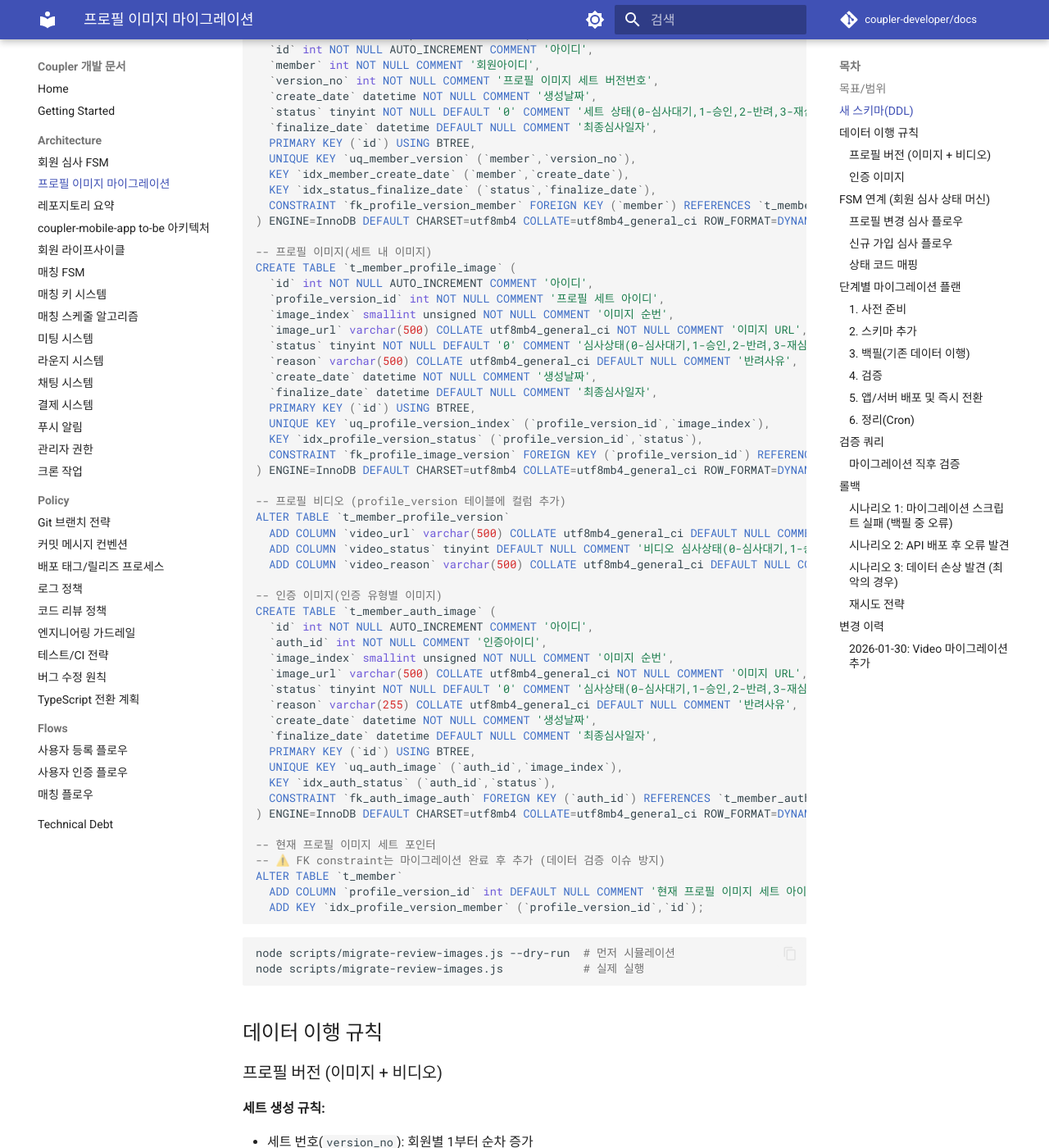
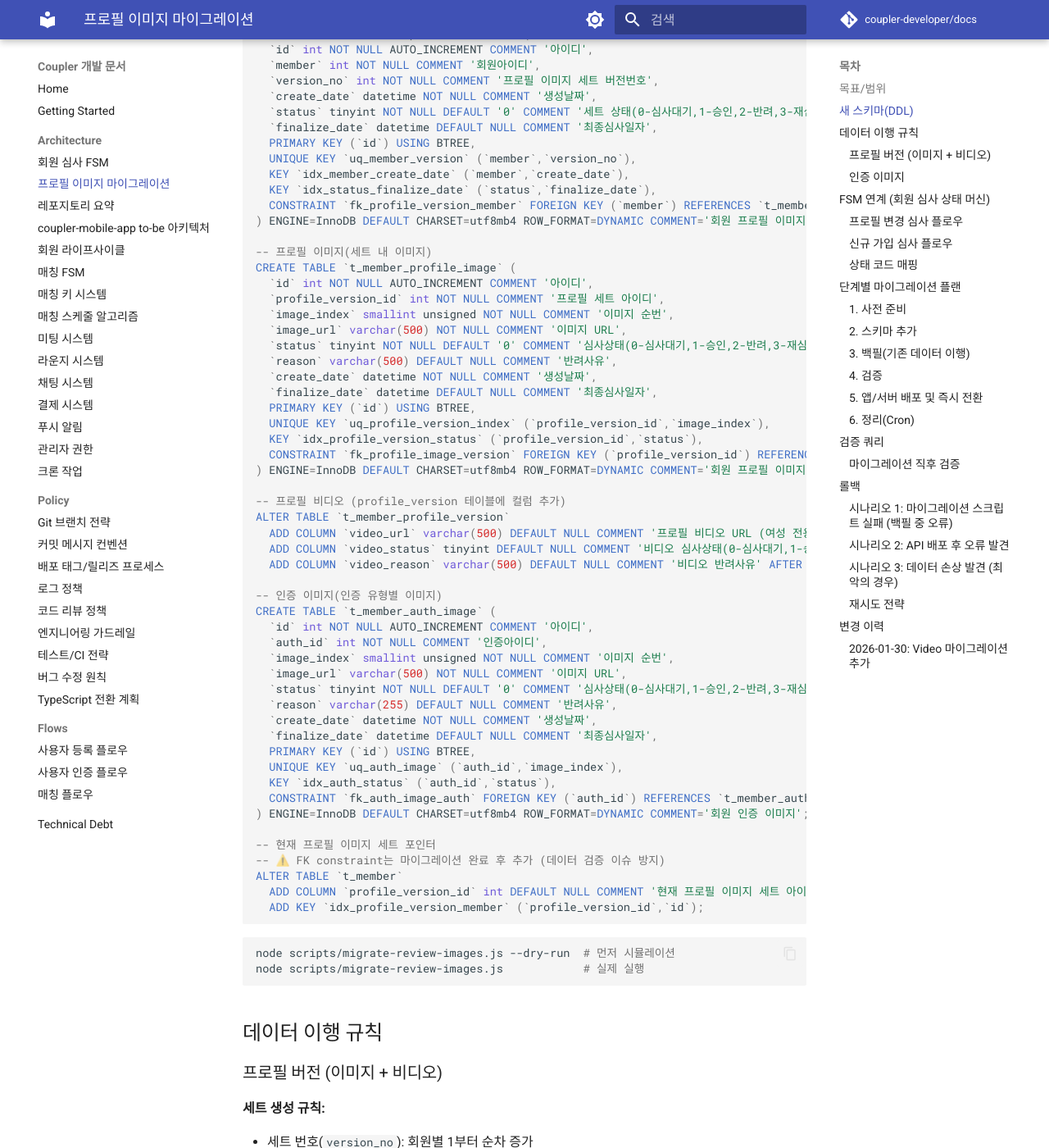
Before and after one commit to coupler-developer/docs, an MkDocs documentation site: the page built from content/architecture/member-review-image-migration-plan.md, in a window 1280 px wide and 1400 px high, scrolled down 454 px. Shown: the whole window at 82% size. Built offline with MkDocs 1.6.1 and Material for MkDocs 9.7.7, drawn with Linux system fonts in a browser that asks for light colours; comment, search, counter and statistics services are not loaded.

Commit message:
chore: collate 강제 규칙 제거
- maria 10.6 -> 운영
- mysql 8 -> 개발
이 상황에서 collate 강제하지 않게 기본 상속되도록 제거

Signed-off-by: zmrdltl <meenseek5929@naver.com>

```diff
--- a/content/architecture/member-review-image-migration-plan.md
+++ b/content/architecture/member-review-image-migration-plan.md
@@ -22,45 +22,45 @@ CREATE TABLE `t_member_profile_version` (
   KEY `idx_member_create_date` (`member`,`create_date`),
   KEY `idx_status_finalize_date` (`status`,`finalize_date`),
   CONSTRAINT `fk_profile_version_member` FOREIGN KEY (`member`) REFERENCES `t_member` (`id`) ON DELETE CASCADE
-) ENGINE=InnoDB DEFAULT CHARSET=utf8mb4 COLLATE=utf8mb4_general_ci ROW_FORMAT=DYNAMIC COMMENT='회원 프로필 이미지 세트 버전';
+) ENGINE=InnoDB DEFAULT CHARSET=utf8mb4 ROW_FORMAT=DYNAMIC COMMENT='회원 프로필 이미지 세트 버전';
 
 -- 프로필 이미지(세트 내 이미지)
 CREATE TABLE `t_member_profile_image` (
   `id` int NOT NULL AUTO_INCREMENT COMMENT '아이디',
   `profile_version_id` int NOT NULL COMMENT '프로필 세트 아이디',
   `image_index` smallint unsigned NOT NULL COMMENT '이미지 순번',
-  `image_url` varchar(500) COLLATE utf8mb4_general_ci NOT NULL COMMENT '이미지 URL',
+  `image_url` varchar(500) NOT NULL COMMENT '이미지 URL',
   `status` tinyint NOT NULL DEFAULT '0' COMMENT '심사상태(0-심사대기,1-승인,2-반려,3-재심사요청)',
-  `reason` varchar(500) COLLATE utf8mb4_general_ci DEFAULT NULL COMMENT '반려사유',
+  `reason` varchar(500) DEFAULT NULL COMMENT '반려사유',
   `create_date` datetime NOT NULL COMMENT '생성날짜',
   `finalize_date` datetime DEFAULT NULL COMMENT '최종심사일자',
   PRIMARY KEY (`id`) USING BTREE,
   UNIQUE KEY `uq_profile_version_index` (`profile_version_id`,`image_index`),
   KEY `idx_profile_version_status` (`profile_version_id`,`status`),
   CONSTRAINT `fk_profile_image_version` FOREIGN KEY (`profile_version_id`) REFERENCES `t_member_profile_version` (`id`) ON DELETE CASCADE
-) ENGINE=InnoDB DEFAULT CHARSET=utf8mb4 COLLATE=utf8mb4_general_ci ROW_FORMAT=DYNAMIC COMMENT='회원 프로필 이미지';
+) ENGINE=InnoDB DEFAULT CHARSET=utf8mb4 ROW_FORMAT=DYNAMIC COMMENT='회원 프로필 이미지';
 
 -- 프로필 비디오 (profile_version 테이블에 컬럼 추가)
 ALTER TABLE `t_member_profile_version`
-  ADD COLUMN `video_url` varchar(500) COLLATE utf8mb4_general_ci DEFAULT NULL COMMENT '프로필 비디오 URL (여성 전용)' AFTER `finalize_date`,
+  ADD COLUMN `video_url` varchar(500) DEFAULT NULL COMMENT '프로필 비디오 URL (여성 전용)' AFTER `finalize_date`,
   ADD COLUMN `video_status` tinyint DEFAULT NULL COMMENT '비디오 심사상태(0-심사대기,1-승인,2-반려,3-재심사요청)' AFTER `video_url`,
-  ADD COLUMN `video_reason` varchar(500) COLLATE utf8mb4_general_ci DEFAULT NULL COMMENT '비디오 반려사유' AFTER `video_status`;
+  ADD COLUMN `video_reason` varchar(500) DEFAULT NULL COMMENT '비디오 반려사유' AFTER `video_status`;
 
 -- 인증 이미지(인증 유형별 이미지)
 CREATE TABLE `t_member_auth_image` (
   `id` int NOT NULL AUTO_INCREMENT COMMENT '아이디',
   `auth_id` int NOT NULL COMMENT '인증아이디',
   `image_index` smallint unsigned NOT NULL COMMENT '이미지 순번',
-  `image_url` varchar(500) COLLATE utf8mb4_general_ci NOT NULL COMMENT '이미지 URL',
+  `image_url` varchar(500) NOT NULL COMMENT '이미지 URL',
   `status` tinyint NOT NULL DEFAULT '0' COMMENT '심사상태(0-심사대기,1-승인,2-반려,3-재심사요청)',
-  `reason` varchar(255) COLLATE utf8mb4_general_ci DEFAULT NULL COMMENT '반려사유',
+  `reason` varchar(255) DEFAULT NULL COMMENT '반려사유',
   `create_date` datetime NOT NULL COMMENT '생성날짜',
   `finalize_date` datetime DEFAULT NULL COMMENT '최종심사일자',
   PRIMARY KEY (`id`) USING BTREE,
   UNIQUE KEY `uq_auth_image` (`auth_id`,`image_index`),
   KEY `idx_auth_status` (`auth_id`,`status`),
   CONSTRAINT `fk_auth_image_auth` FOREIGN KEY (`auth_id`) REFERENCES `t_member_auth` (`id`) ON DELETE CASCADE
-) ENGINE=InnoDB DEFAULT CHARSET=utf8mb4 COLLATE=utf8mb4_general_ci ROW_FORMAT=DYNAMIC COMMENT='회원 인증 이미지';
+) ENGINE=InnoDB DEFAULT CHARSET=utf8mb4 ROW_FORMAT=DYNAMIC COMMENT='회원 인증 이미지';
 
 -- 현재 프로필 이미지 세트 포인터
 -- ⚠️ FK constraint는 마이그레이션 완료 후 추가 (데이터 검증 이슈 방지)
```
